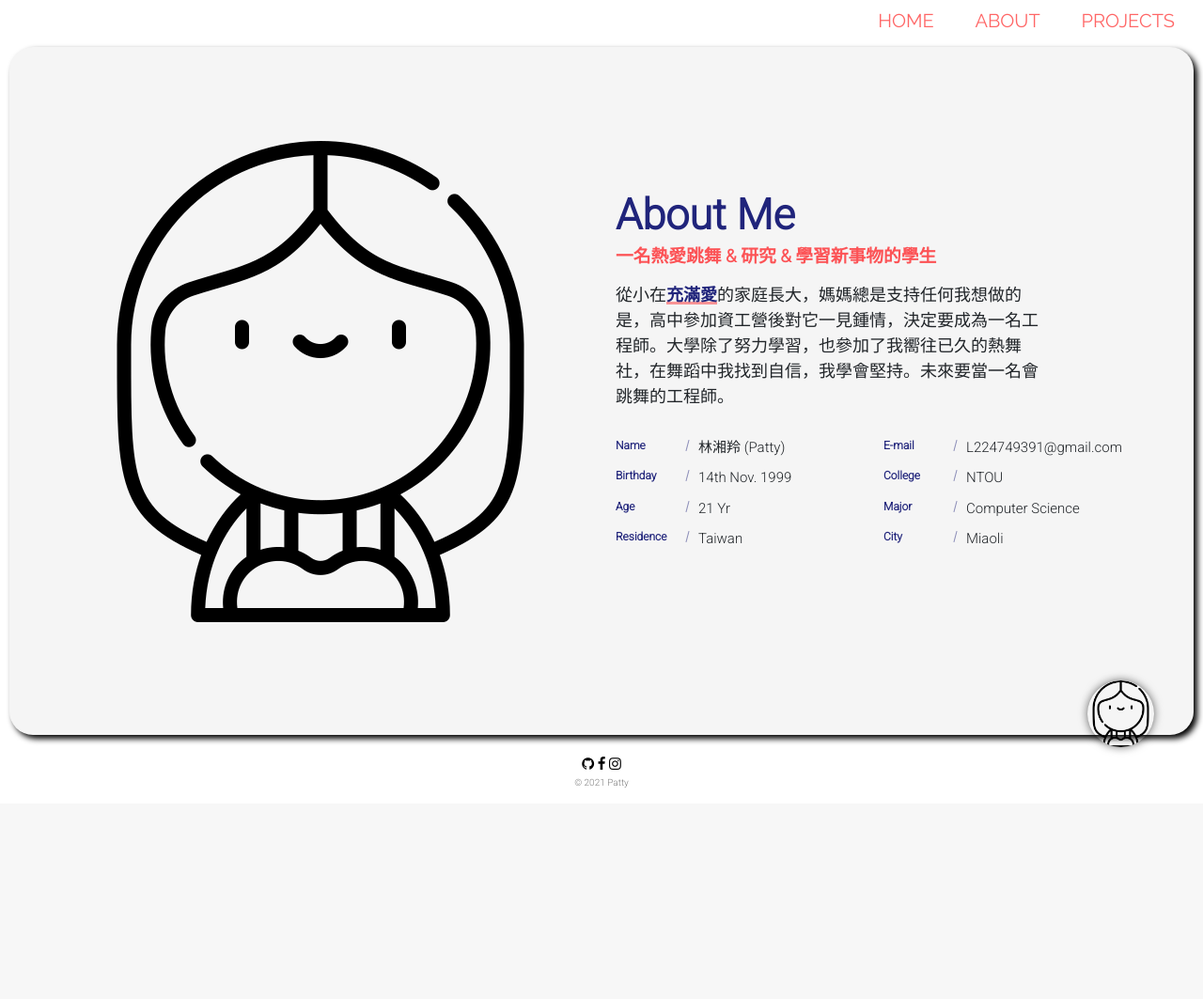
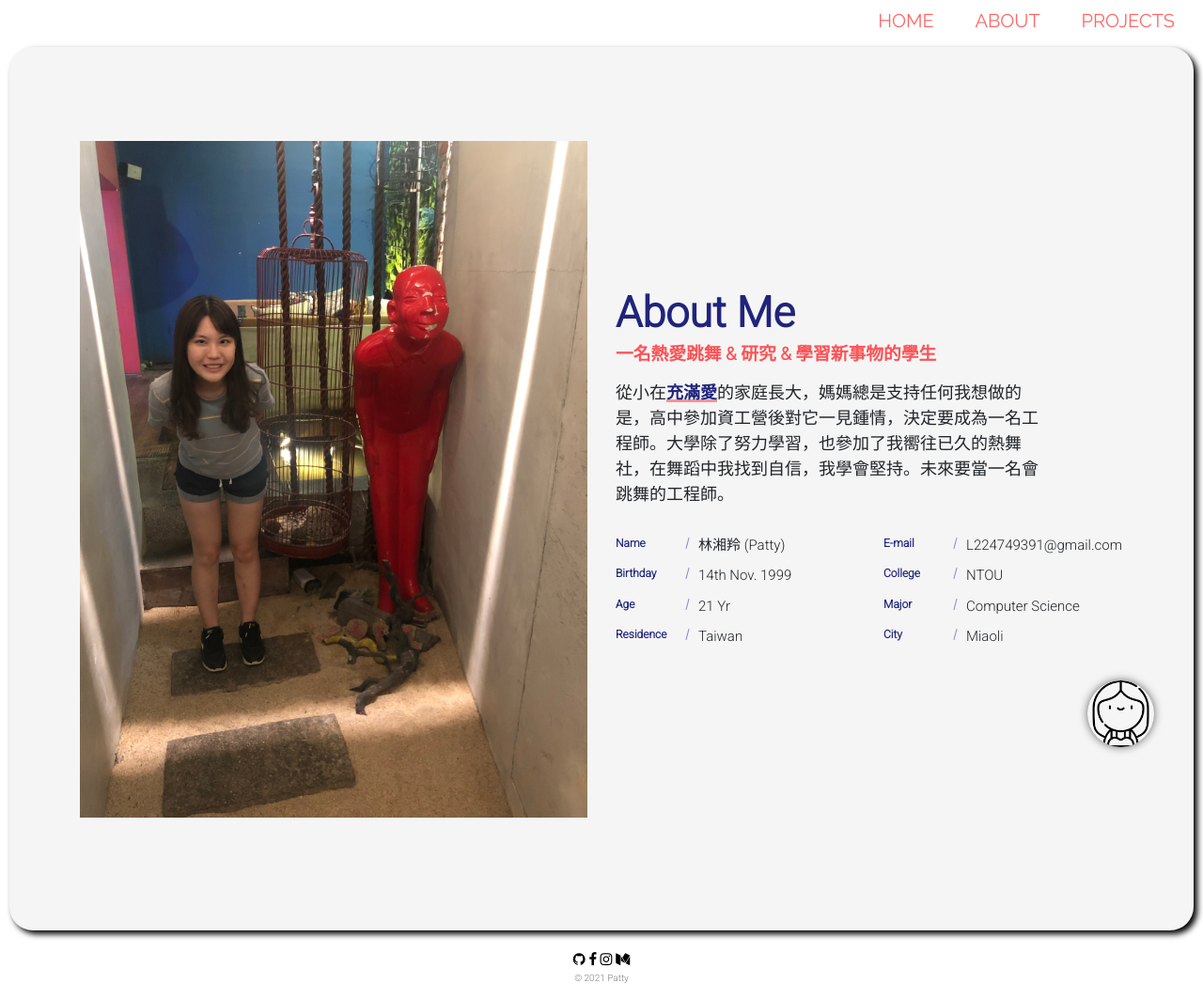
Before and after one commit to xxxPatty/Patty-Website, a Flask app: page /aboutFrame in a window 1280 px wide. Shown: the whole page at 94% size. Before the commit the page ends 838 px from the top, so only its background shows below. Run offline with Flask 2, Linux system fonts and the light colour scheme; some libraries are stand-ins or nearby versions.

Commit message:
加入連結、改照片

```diff
--- a/templates/aboutFrame.html
+++ b/templates/aboutFrame.html
@@ -6,7 +6,8 @@
     <meta name="viewport" content="width=device-width, initial-scale=1.0"/>
     <meta content="text/html;charset=utf-8" http-equiv="Content-Type"/>
     <meta content="utf-8" http-equiv="encoding"/>
-
+    <!-- add icon link -->
+    <link rel = "icon" href = "../static/img/patty_avatar.png" type = "image/x-icon">
     <!--Import Google Icon Font-->
     <link href="https://fonts.googleapis.com/icon?family=Material+Icons" rel="stylesheet"/>
     <link rel="preconnect" href="https://fonts.gstatic.com"/>
@@ -91,7 +92,7 @@
                     </div>
                     <div class="col-lg-6">
                         <div class="about-avatar">
-                            <img src="../static/img/patty_avatar.png" alt="error">
+                            <img src="../static/img/Patty.jpg" alt="error">
                         </div>
                     </div>
                 </div>
@@ -121,7 +122,7 @@
         <!--Chatbot contents goes here -->
         <div class="chats" id="chats">
           <div class="clearfix"></div>
-          <img class="botAvatar" src="../static/img/patty_avatar.png"/><span class="botMsg">可以問我名字、興趣、夢想、每天行程、請我說笑話...，但不要對我太嚴格，多一點耐心。❤️/span><div class="clearfix"></div>
+          <img class="botAvatar" src="../static/img/patty_avatar.png"/><span class="botMsg">可以問我名字、興趣、夢想、每天行程、請我說笑話...，但不要對我太嚴格，多一點耐心。❤️</span><div class="clearfix"></div>
         </div>
 
         <!--keypad for user to type the message -->
@@ -159,6 +160,7 @@
           <a href="https://github.com/xxxPatty"><i class="fa fa-github" aria-hidden="true" style="color: black;"></i></a>
           <a href="https://www.facebook.com/profile.php?id=100003220246443"><i class="fa fa-facebook" aria-hidden="true" style="color: black;"></i></a>
           <a href="https://www.instagram.com/a224749391/?hl=zh-tw"><i class="fa fa-instagram" aria-hidden="true" style="color: black;"></i></a>
+          <a href="https://medium.com/@l224749391"><i class="fa fa-medium" aria-hidden="true" style="color: black;"></i></a>
           <div><p style="color: gray; font-size: 10px;">&copy; 2021 Patty</p></div>
       </div>
     <!--JavaScript at end of body for optimized loading-->
--- a/templates/index.html
+++ b/templates/index.html
@@ -6,7 +6,8 @@
     <meta name="viewport" content="width=device-width, initial-scale=1.0"/>
     <meta content="text/html;charset=utf-8" http-equiv="Content-Type"/>
     <meta content="utf-8" http-equiv="encoding"/>
-
+    <!-- add icon link -->
+    <link rel = "icon" href = "../static/img/patty_avatar.png" type = "image/x-icon">
     <!--Import Google Icon Font-->
     <link href="https://fonts.googleapis.com/icon?family=Material+Icons" rel="stylesheet"/>
     <link rel="preconnect" href="https://fonts.gstatic.com"/>
@@ -123,6 +124,7 @@
           <a href="https://github.com/xxxPatty"><i class="fa fa-github" aria-hidden="true"></i></a>
           <a href="https://www.facebook.com/profile.php?id=100003220246443"><i class="fa fa-facebook" aria-hidden="true"></i></a>
           <a href="https://www.instagram.com/a224749391/?hl=zh-tw"><i class="fa fa-instagram" aria-hidden="true"></i></a>
+          <a href="https://medium.com/@l224749391"><i class="fa fa-medium" aria-hidden="true"></i></a>
           <div><p style="color: gray; font-size: 10px;">&copy; 2021 Patty</p></div>
       </div>
 <script>
--- a/templates/projectFrame.html
+++ b/templates/projectFrame.html
@@ -6,7 +6,8 @@
     <meta name="viewport" content="width=device-width, initial-scale=1.0"/>
     <meta content="text/html;charset=utf-8" http-equiv="Content-Type"/>
     <meta content="utf-8" http-equiv="encoding"/>
-
+    <!-- add icon link -->
+    <link rel = "icon" href = "../static/img/patty_avatar.png" type = "image/x-icon">
     <!--Import Google Icon Font-->
     <link href="https://fonts.googleapis.com/icon?family=Material+Icons" rel="stylesheet"/>
     <link rel="preconnect" href="https://fonts.gstatic.com"/>
@@ -137,6 +138,7 @@
           <a href="https://github.com/xxxPatty"><i class="fa fa-github" aria-hidden="true"></i></a>
           <a href="https://www.facebook.com/profile.php?id=100003220246443"><i class="fa fa-facebook" aria-hidden="true"></i></a>
           <a href="https://www.instagram.com/a224749391/?hl=zh-tw"><i class="fa fa-instagram" aria-hidden="true"></i></a>
+          <a href="https://medium.com/@l224749391"><i class="fa fa-medium" aria-hidden="true"></i></a>
           <div><p style="color: gray; font-size: 10px;">&copy; 2021 Patty</p></div>
       </div>
     <!--JavaScript at end of body for optimized loading-->
```
Also changed, not shown: static/img/Patty.jpg (added).
